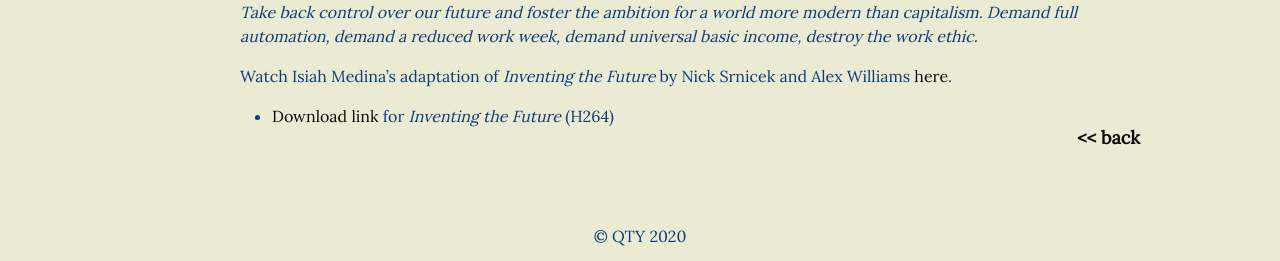
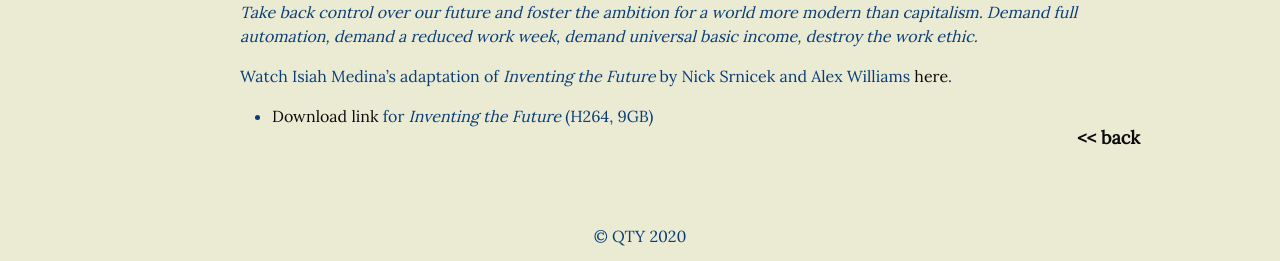
Before and after one commit to naobot/qty-cinema, a Jekyll site: the page built from _movies/inventing-the-future.md, in a window 1280 px wide and 900 px high, scrolled down 1251 px. Shown: the part 636-897 px from the top of the window. Built offline with Jekyll 4.4.1, drawn with Linux system fonts in a browser that asks for light colours; some web fonts are replaced.

Commit message:
Update from Forestry.io kelley dong updated _movies/inventing-the-future.md

```diff
--- a/_movies/inventing-the-future.md
+++ b/_movies/inventing-the-future.md
@@ -15,4 +15,4 @@
 
 Watch Isiah Medina's adaptation of _Inventing the Future_ by Nick Srnicek and Alex Williams [here](https://youtu.be/LY44I9P_QZU).
 
-* [Download link](https://drive.google.com/open?id=1uIK0IWWp4qpb-1XIECM6KfDCHPW-UAiG) for _Inventing the Future_ (H264)
+* [Download link](https://drive.google.com/open?id=1uIK0IWWp4qpb-1XIECM6KfDCHPW-UAiG) for _Inventing the Future_ (H264, 9GB)
```
